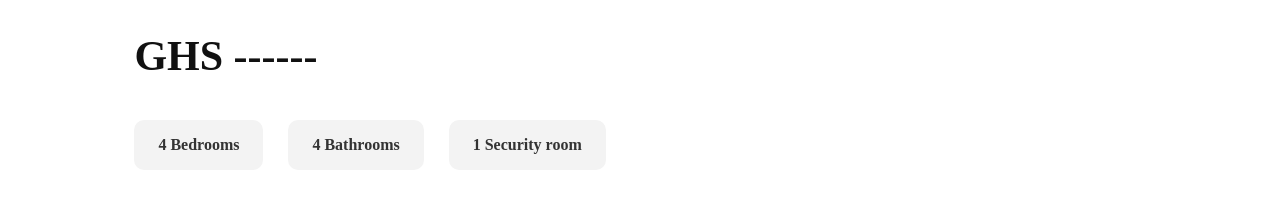
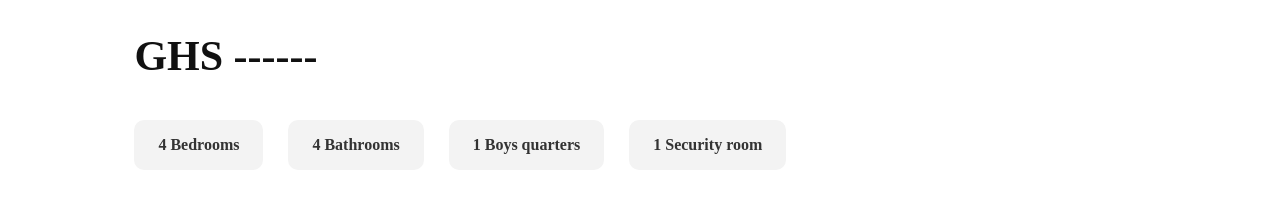
Before and after one commit to Kelvinrudo/La-Kwasi-Properties, a website: page house1.html in a window 1280 px wide. Shown: the part 984-1196 px from the top of the page. Drawn offline with Linux system fonts and the light colour scheme.

Commit message:
Add boys quarter to property features

```diff
--- a/house1.html
+++ b/house1.html
@@ -29,6 +29,7 @@
       <div class="property-features">
         <div>4 Bedrooms</div>
         <div>4 Bathrooms</div>
+        <div>1 Boys quarters</div>
         <div>1 Security room</div>
       </div>
 
```
Also changed, not shown: house2.html (+1 -0 lines), house3.html (+1 -0 lines).
